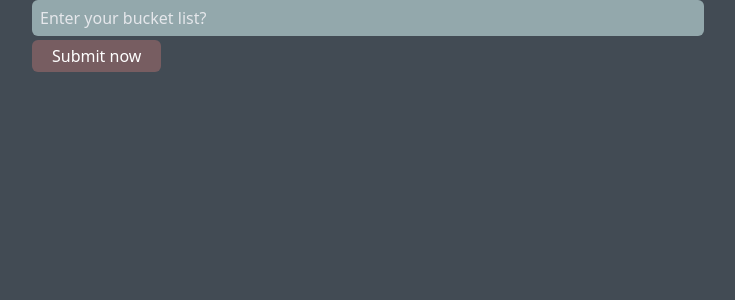
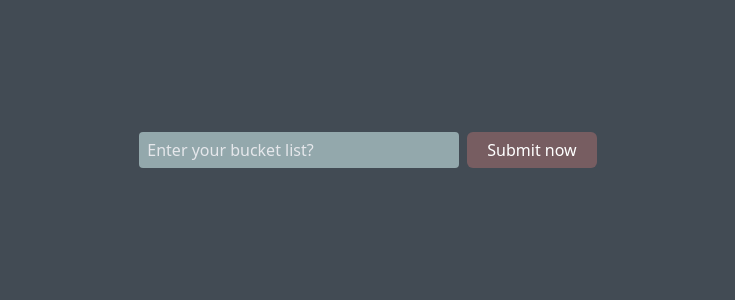
Before and after one commit to mshajid/cyberdude-challenges, a React (Vite) app in the folder javascript/03-react-js/07-my-bucket-lists/: page / in a window 1280 px wide. Shown: the top 300 px of the page, without its empty margins (272-1007 px from the left). Built offline with nearby package versions, Linux system fonts and the light colour scheme.

Commit message:
feat: changed to a flex layout

```diff
--- a/javascript/03-react-js/07-my-bucket-lists/src/App.jsx
+++ b/javascript/03-react-js/07-my-bucket-lists/src/App.jsx
@@ -3,7 +3,7 @@ import MainForm from "./Components/MainForm";
 const App = () => {
   return (
     <>
-      <div>
+      <div className="py-32">
         <MainForm />
       </div>
     </>
--- a/javascript/03-react-js/07-my-bucket-lists/src/Components/Button.jsx
+++ b/javascript/03-react-js/07-my-bucket-lists/src/Components/Button.jsx
@@ -1,7 +1,7 @@
 const Button = ({ label }) => {
   return (
     <div>
-      <button className="bg-[#9B6A6C]/60 px-5 py-1 rounded-md my-1 text-white hover:bg-[#9B6A6C]/100">
+      <button className="bg-[#9B6A6C]/60 px-5 py-1.5 rounded-md my-1 text-white hover:bg-[#9B6A6C]/100">
         {label}
       </button>
     </div>
--- a/javascript/03-react-js/07-my-bucket-lists/src/Components/Input.jsx
+++ b/javascript/03-react-js/07-my-bucket-lists/src/Components/Input.jsx
@@ -3,7 +3,7 @@ const Input = ({ placeholder, name, register }) => {
     <>
       <div>
         <input
-          className="px-2 py-1.5 bg-[#93A8AC] w-full outline-none placeholder:text-gray-200 rounded-md"
+          className="px-2 py-1.5 bg-[#93A8AC] w-80 outline-none placeholder:text-gray-200 rounded"
           placeholder={placeholder}
           name={name}
           {...register}
--- a/javascript/03-react-js/07-my-bucket-lists/src/Components/MainForm.jsx
+++ b/javascript/03-react-js/07-my-bucket-lists/src/Components/MainForm.jsx
@@ -10,7 +10,7 @@ const MainForm = () => {
   return (
     <>
       <div className="max-w-2xl mx-auto">
-        <form onSubmit={handleSubmit(formSubmit)}>
+        <form className="flex justify-center items-center gap-x-2" onSubmit={handleSubmit(formSubmit)}>
           <Input
             name="bucketList"
             placeholder={"Enter your bucket list?"}
```
